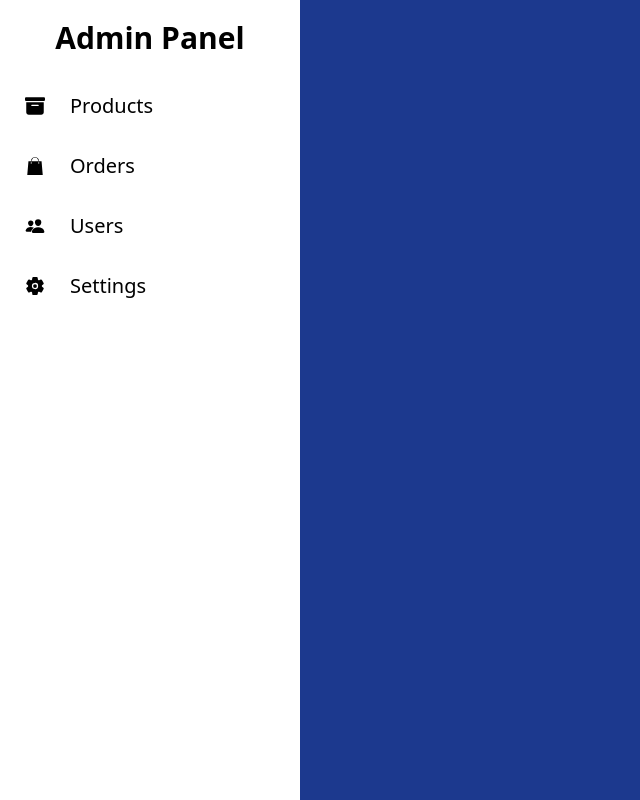
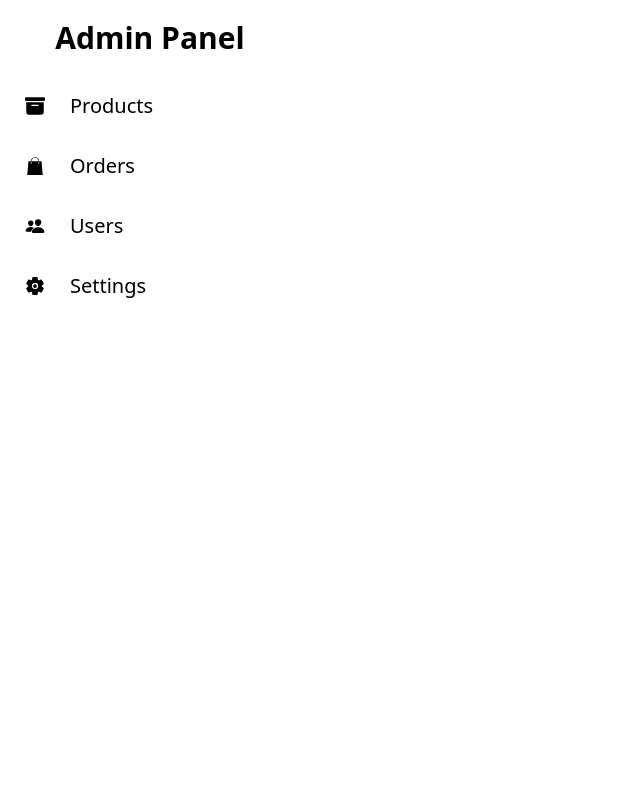
Before and after one commit to viraj992/Skyrek-course-frontend, a React (Vite) app: page /admin/newProduct in a window 1280 px wide. Shown: the whole page, without its empty margins (0-640 px from the left). Built offline with nearby package versions, Linux system fonts and the light colour scheme.

Commit message:
products sideMenu - pages setup 📂

```diff
--- /dev/null
+++ b/src/pages/admin/addProductAdminPage.jsx
@@ -0,0 +1,7 @@
+export default function AddProductPage(){
+    return(
+        <div className="w-full h-full flex justify-center items-center">
+
+        </div>
+    )
+}
--- /dev/null
+++ b/src/pages/admin/productsAdminPage.jsx
@@ -0,0 +1,12 @@
+import { BiPlus } from "react-icons/bi";
+import { Link } from "react-router-dom";
+
+export default function ProductsAdminPage(){
+    return(
+        <div className="w-full h-full border-[3px]">
+            <Link to= {"/admin/newProduct"} className="fixed right-[60px] bottom-[60px] p-[20px] text-white bg-black rounded-full shadow-2xl">
+                <BiPlus className="text-3xl"/>
+            </Link>
+        </div>
+    )
+}
--- a/src/pages/adminPage.jsx
+++ b/src/pages/adminPage.jsx
@@ -3,10 +3,12 @@ import { FaBoxArchive } from "react-icons/fa6";
 import { GiShoppingBag } from "react-icons/gi";
 import { IoPeople } from "react-icons/io5";
 import { IoSettings } from "react-icons/io5";
+import ProductsAdminPage from "./admin/productsAdminPage";
+import AddProductPage from "./admin/addProductAdminPage";
 
 export default function AdminPage(){
     return(
-        <div className="w-full h-screen bg-red-900 flex">
+        <div className="w-full h-screen flex">
             <div className="w-[300px] h-full flex flex-col items-center bg-white">
 
                 <span className="text-3xl font-bold my-5">Admin Panel</span>
@@ -15,11 +17,13 @@ export default function AdminPage(){
                 <Link className="flex h-[60px] w-full p-[25px] items-center text-xl gap-[25px]" to="/admin/users"><IoPeople />Users</Link>
                 <Link className="flex h-[60px] w-full p-[25px] items-center text-xl gap-[25px]" to="/admin/users"><IoSettings />Settings</Link>
             </div>
-            <div className="w-[calc(100%-300px)] bg-blue-900 h-full">
+            <div className="w-[calc(100%-300px)] h-full">
                 <Routes path="/*">
                     <Route path="/" element={<h1>Dashboard</h1>}/>
-                    <Route path="/products" element={<h1>Products</h1>}/>
+                    <Route path="/products" element={<ProductsAdminPage/>}/>
+                    <Route path="/newProduct" element={<AddProductPage/>}/>
                     <Route path="/orders" element={<h1>Orders</h1>}/>
+
                 </Routes>
             </div>
 
```
